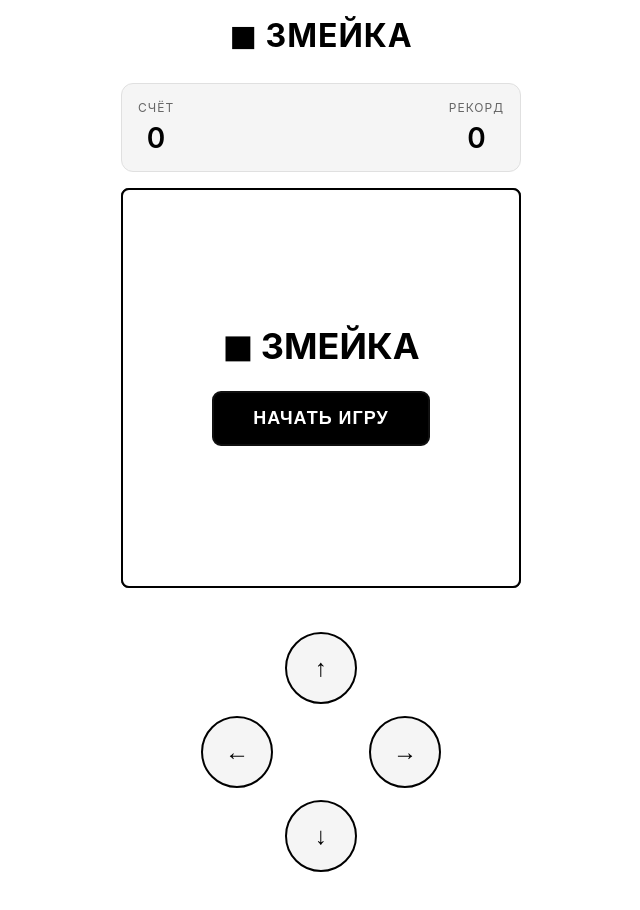
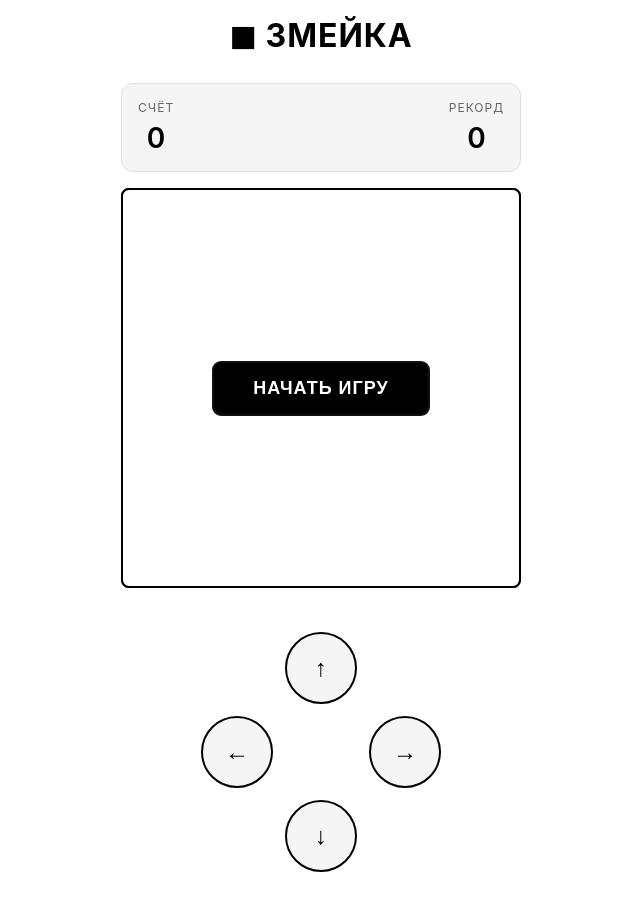
Before and after one commit to Vicccix/telegram-snake-game, a plain HTML site: page index.html in a window 1280 px wide. Shown: the whole page, without its empty margins (319-959 px from the left). Drawn offline with Linux system fonts and the light colour scheme.

Commit message:
Update index.html

```diff
--- a/index.html
+++ b/index.html
@@ -271,7 +271,6 @@
 
         <div id="start-menu" class="menu">
             <div class="menu-content">
-                <h2>◼ ЗМЕЙКА</h2>
                 <button id="start-btn" class="btn">НАЧАТЬ ИГРУ</button>
             </div>
         </div>
```
